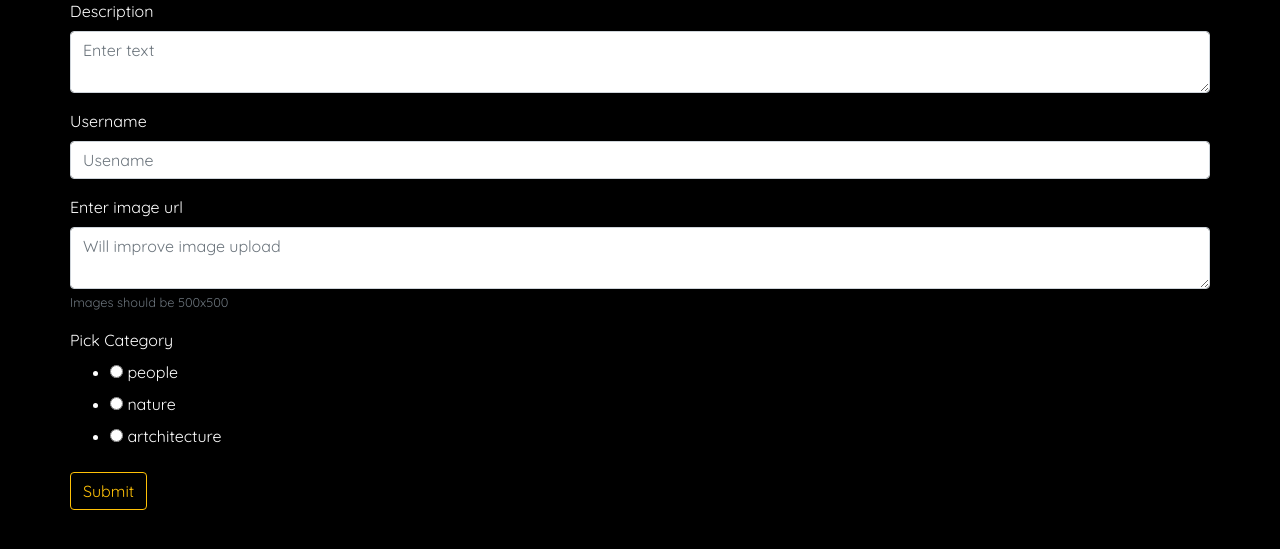
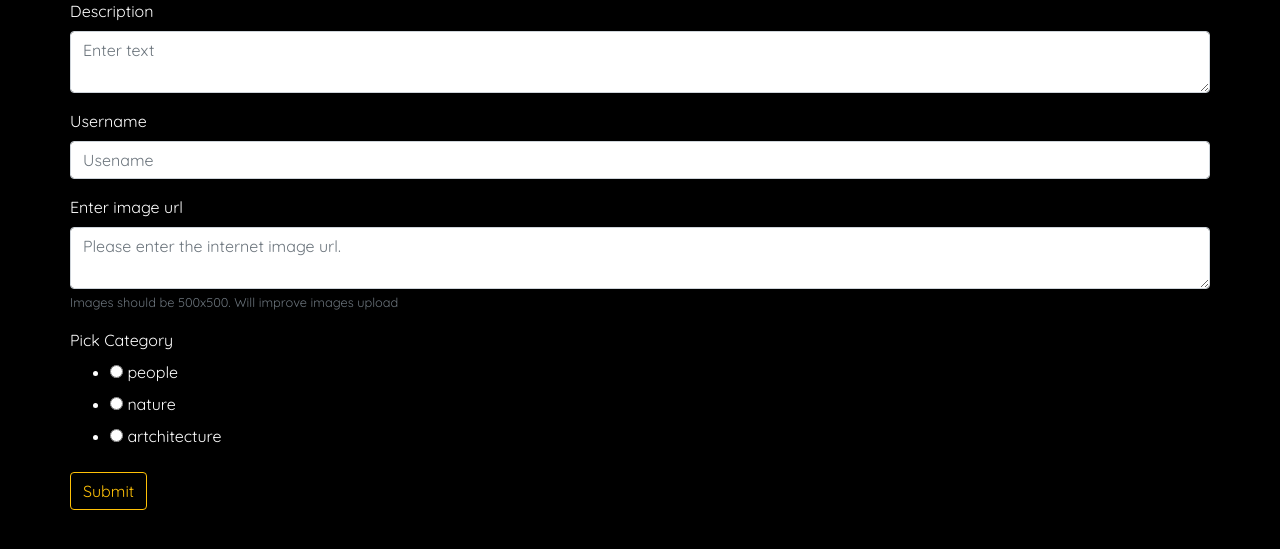
Before and after one commit to SamNgigi/Blog-Ip, a Flask app: page /blog in a window 1280 px wide. Shown: the part 97-646 px from the top of the page. Run offline with Flask 2, Linux system fonts and the light colour scheme; some libraries are stand-ins or nearby versions.

Commit message:
blog page ui edits

```diff
--- a/app/templates/blog.html
+++ b/app/templates/blog.html
@@ -19,8 +19,8 @@
       {{blog_form.p_url.label}}
     </div>
     <div class="row">
-      {{blog_form.hidden_tag()}} {{blog_form.p_url(class_='form-control', placeholder="Will improve image upload")}}
-      <small id="" class="form-text text-muted">Images should be 500x500</small>
+      {{blog_form.hidden_tag()}} {{blog_form.p_url(class_='form-control', placeholder="Please enter the internet image url.")}}
+      <small id="" class="form-text text-muted"> Images should be 500x500. Will improve images upload</small>
     </div>
     <div class="row mt-3">
       {{blog_form.category.label}}
```
